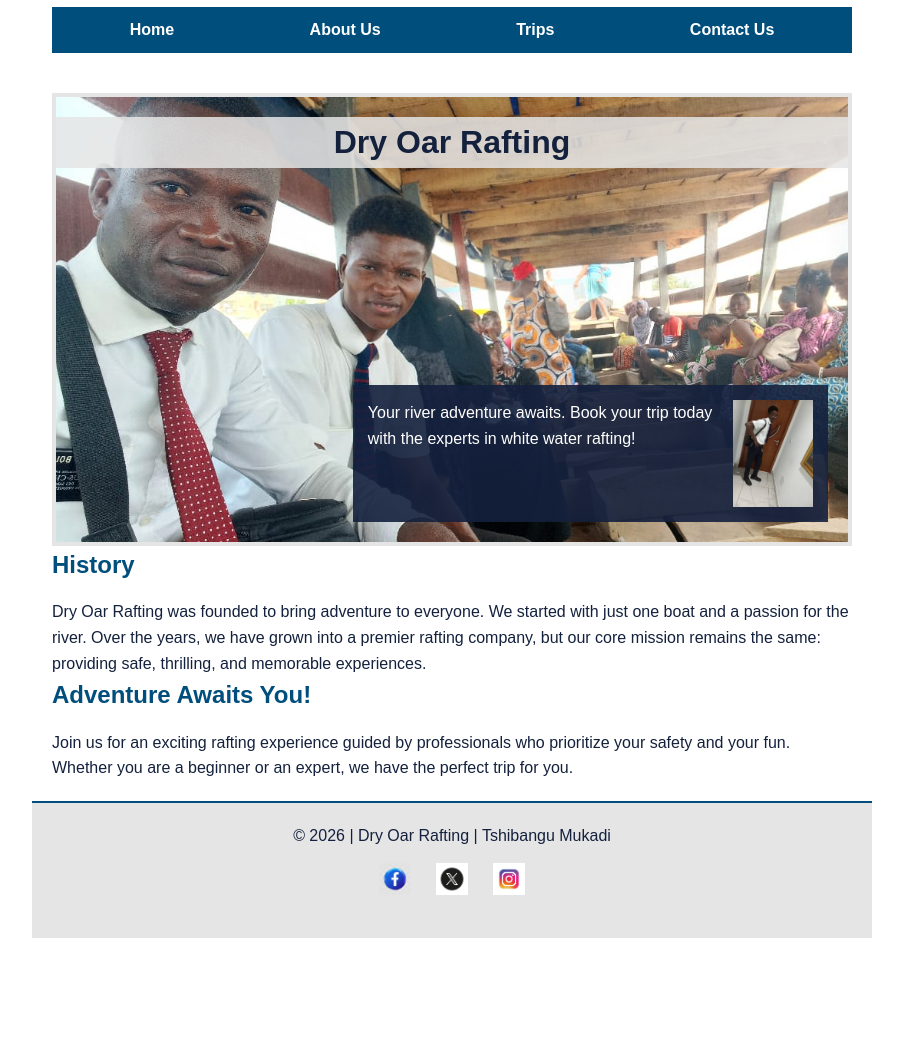
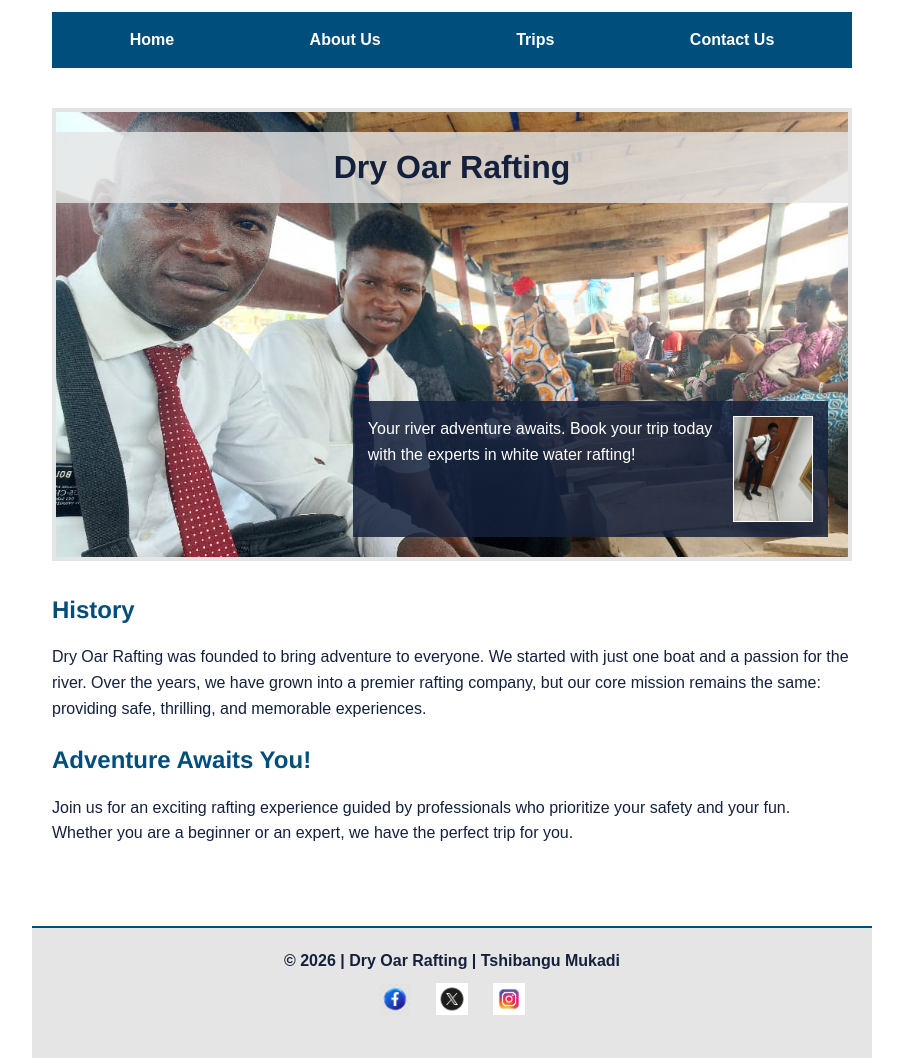
Before and after one commit to tshibangumukadi83-oss/wdd130, a plain HTML site: page wwr/about.html in a window 1280 px wide. Shown: the part 156-1214 px from the top of the page, without its empty margins (188-1091 px from the left). Before the commit the page ends 1094 px from the top, so only its background shows below. Drawn offline with Linux system fonts and the light colour scheme.

Commit message:
Update rafting.css

```diff
--- a/wwr/styles/rafting.css
+++ b/wwr/styles/rafting.css
@@ -1,3 +1,15 @@
+/* =========================================
+   0. Universal Reset
+   ========================================= */
+* {
+  margin: 0;
+  padding: 0;
+  box-sizing: border-box;
+}
+
+/* =========================================
+   1. Variables (9 au total - TOUTES UTILISÉES)
+   ========================================= */
 :root {
   --primary-color: #004e7c;
   --secondary-color: #fca311;
@@ -6,15 +18,17 @@
   --text-on-dark: #ffffff;
   --text-on-light: #14213d;
   --text-on-primary: #ffffff;
-  --heading-font: Arial, sans-serif;
+  --heading-font: 'Franklin Gothic Medium', 'Arial Narrow', Arial, sans-serif;
   --body-font: Arial, Helvetica, sans-serif;
 }
 
-* { margin: 0; padding: 0; box-sizing: border-box; }
-
+/* =========================================
+   2. Global Styles
+   ========================================= */
 body {
   font-family: var(--body-font);
   color: var(--accent2-color);
+  background-color: white;
   line-height: 1.6;
 }
 
@@ -24,33 +38,70 @@ header, main, footer {
   padding: 20px;
 }
 
-.logo { width: 100px; display: block; margin: 0 auto 10px auto; }
+.logo {
+  width: 100px;
+  display: block;
+  margin: 0 auto 10px auto;
+}
 
-h1, h2 { font-family: var(--heading-font); color: var(--primary-color); margin-bottom: 15px; }
+/* =========================================
+   3. Typography
+   ========================================= */
+h1, h2 {
+  font-family: var(--heading-font);
+  color: var(--primary-color);
+  margin-bottom: 15px;
+}
 
+p {
+  margin-bottom: 20px;
+}
+
+/* =========================================
+   4. Navigation (Header)
+   ========================================= */
 header nav {
   display: flex;
   justify-content: space-around;
   background-color: var(--primary-color);
   padding: 10px;
+  margin-top: 15px;
 }
 
 header nav a {
   text-decoration: none;
-  color: var(--text-on-primary); /* BLANC SUR BLEU = BON CONTRASTE */
+  color: var(--text-on-primary);
   font-weight: bold;
+  padding: 5px 15px;
 }
 
-.hero { position: relative; border: 4px solid var(--accent1-color); }
-.hero img { width: 100%; display: block; }
+header nav a:hover {
+  color: var(--secondary-color);
+  background-color: rgba(0, 0, 0, 0.1);
+}
+
+/* =========================================
+   5. Hero Section
+   ========================================= */
+.hero {
+  position: relative;
+  margin-bottom: 30px;
+  border: 4px solid var(--accent1-color);
+}
+
+.hero img {
+  display: block;
+  width: 100%;
+}
 
 .hero h1 {
   position: absolute;
   top: 20px;
   width: 100%;
   text-align: center;
-  background-color: rgba(229, 229, 229, 0.85);
+  background-color: rgba(229, 229, 229, 0.8);
   color: var(--text-on-light);
+  padding: 10px 0;
   margin: 0;
 }
 
@@ -60,20 +111,52 @@ header nav a {
   right: 20px;
   width: 60%;
   padding: 15px;
-  background-color: rgba(20, 33, 61, 0.9); /* FOND TRÈS SOMBRE */
-  color: var(--text-on-dark); /* TEXTE BLANC = CONTRASTE PARFAIT */
+  background-color: rgba(20, 33, 61, 0.85);
+  color: var(--text-on-dark);
 }
 
-.hero article img { float: right; width: 80px; margin-left: 15px; }
+.hero article img {
+  float: right;
+  width: 80px;
+  margin-left: 15px;
+  border: 1px solid var(--text-on-dark);
+}
 
+/* =========================================
+   6. Footer & Social Media
+   ========================================= */
 footer {
   text-align: center;
+  border-top: 2px solid var(--primary-color);
   background-color: var(--accent1-color);
+  margin-top: 40px;
   padding: 20px;
-  border-top: 2px solid var(--primary-color);
 }
 
-.socialmedia { display: flex; justify-content: center; gap: 25px; margin: 15px 0; }
-.socialmedia img { width: 32px; }
+footer p {
+  margin-bottom: 10px;
+  font-weight: bold;
+}
 
-.w3c-img { width: 88px; }
+.socialmedia {
+  display: flex;
+  justify-content: center;
+  gap: 25px;
+  margin-bottom: 15px;
+}
+
+.socialmedia img {
+  width: 32px;
+}
+
+/* =========================================
+   7. W3C Badge
+   ========================================= */
+.w3c-badge {
+  margin-top: 10px;
+}
+
+.w3c-img {
+  width: 88px;
+  height: auto;
+}
```
